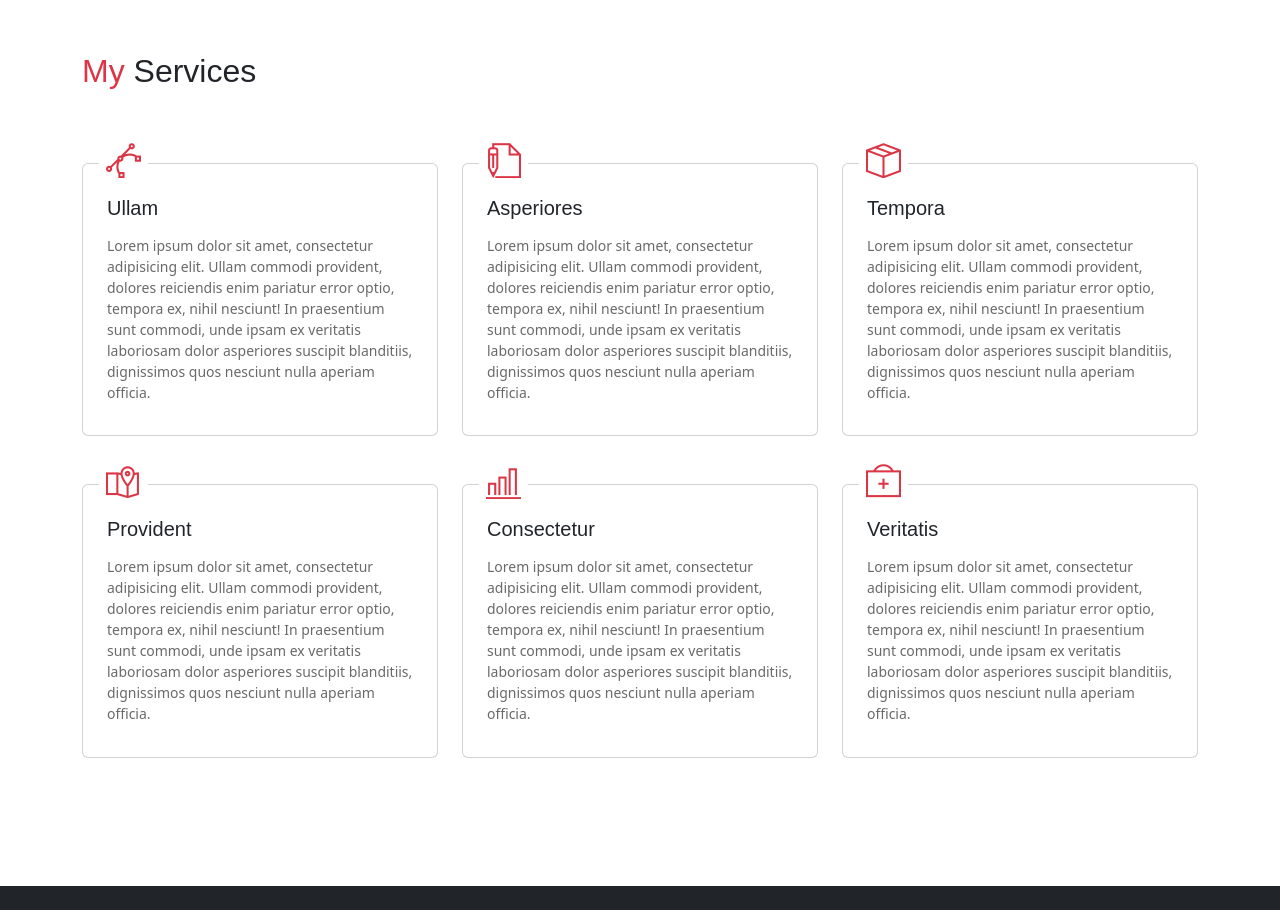
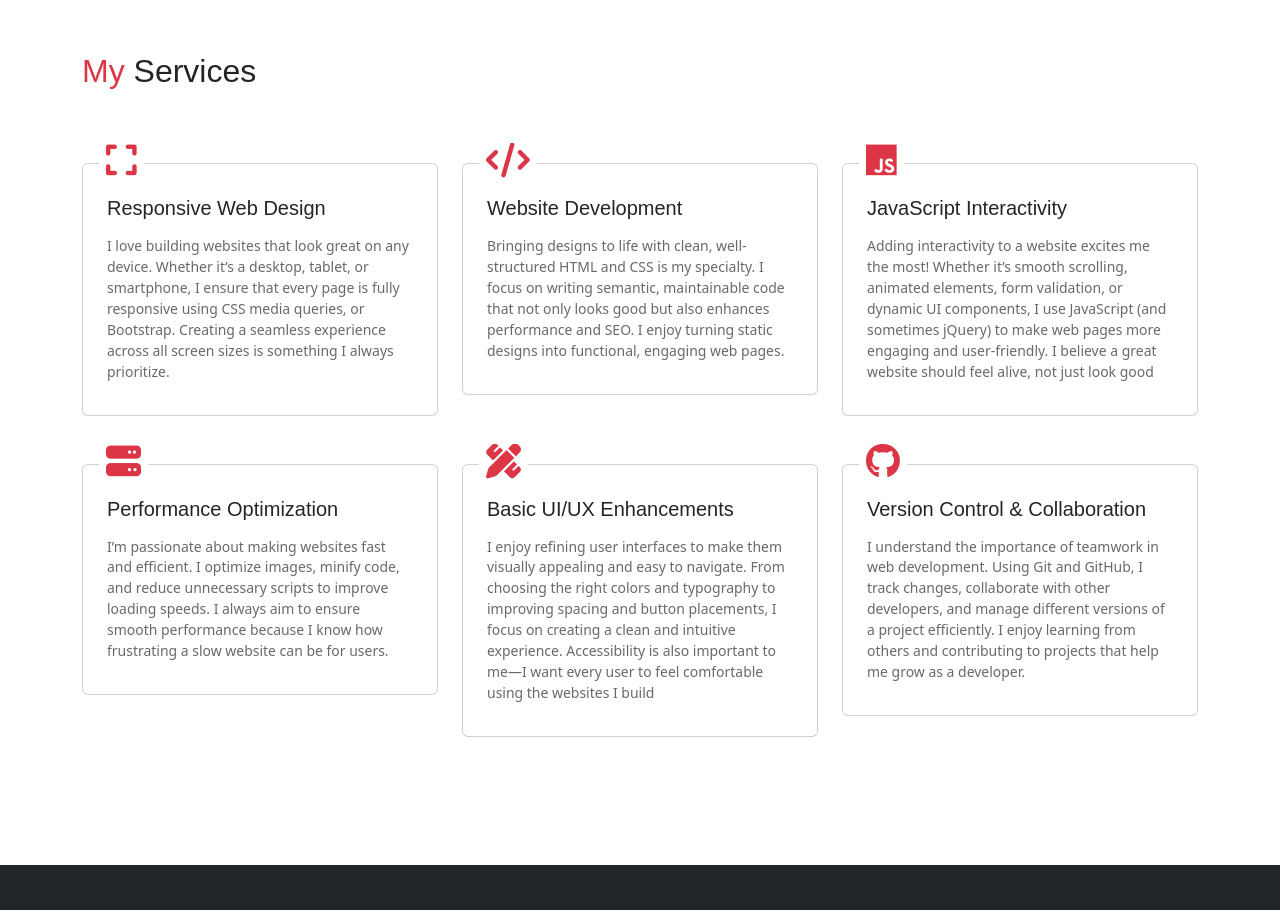
Before and after one commit to Kummirai/portfolio, a website: page public_html/index.html in a window 1280 px wide. Shown: the part 2440-3350 px from the top of the page. Drawn offline with nearby package versions, Linux system fonts and the light colour scheme; some packages are replaced by stand-ins of ours; a small style sheet from the web is missing.

Commit message:
Add services

```diff
--- a/public_html/index.html
+++ b/public_html/index.html
@@ -446,17 +446,19 @@
           <div class="col-md-4 col-sm-6">
             <div class="card mb-5">
               <div class="card-header has-icon">
-                <i class="ti-vector text-danger" aria-hidden="true"></i>
+                <i
+                  class="fa-solid fa-expand text-danger"
+                  aria-hidden="true"
+                ></i>
               </div>
               <div class="card-body px-4 py-3">
-                <h5 class="mb-3 card-title text-dark">Ullam</h5>
+                <h5 class="mb-3 card-title text-dark">Responsive Web Design</h5>
                 <p class="subtitle">
-                  Lorem ipsum dolor sit amet, consectetur adipisicing elit.
-                  Ullam commodi provident, dolores reiciendis enim pariatur
-                  error optio, tempora ex, nihil nesciunt! In praesentium sunt
-                  commodi, unde ipsam ex veritatis laboriosam dolor asperiores
-                  suscipit blanditiis, dignissimos quos nesciunt nulla aperiam
-                  officia.
+                  I love building websites that look great on any device.
+                  Whether it’s a desktop, tablet, or smartphone, I ensure that
+                  every page is fully responsive using CSS media queries, or
+                  Bootstrap. Creating a seamless experience across all screen
+                  sizes is something I always prioritize.
                 </p>
               </div>
             </div>
@@ -464,17 +466,16 @@
           <div class="col-md-4 col-sm-6">
             <div class="card mb-5">
               <div class="card-header has-icon">
-                <i class="ti-write text-danger" aria-hidden="true"></i>
+                <i class="fa-solid fa-code text-danger" aria-hidden="true"></i>
               </div>
               <div class="card-body px-4 py-3">
-                <h5 class="mb-3 card-title text-dark">Asperiores</h5>
+                <h5 class="mb-3 card-title text-dark">Website Development</h5>
                 <p class="subtitle">
-                  Lorem ipsum dolor sit amet, consectetur adipisicing elit.
-                  Ullam commodi provident, dolores reiciendis enim pariatur
-                  error optio, tempora ex, nihil nesciunt! In praesentium sunt
-                  commodi, unde ipsam ex veritatis laboriosam dolor asperiores
-                  suscipit blanditiis, dignissimos quos nesciunt nulla aperiam
-                  officia.
+                  Bringing designs to life with clean, well-structured HTML and
+                  CSS is my specialty. I focus on writing semantic, maintainable
+                  code that not only looks good but also enhances performance
+                  and SEO. I enjoy turning static designs into functional,
+                  engaging web pages.
                 </p>
               </div>
             </div>
@@ -482,17 +483,18 @@
           <div class="col-md-4 col-sm-6">
             <div class="card mb-5">
               <div class="card-header has-icon">
-                <i class="ti-package text-danger" aria-hidden="true"></i>
+                <i class="fa-brands fa-js text-danger" aria-hidden="true"></i>
               </div>
               <div class="card-body px-4 py-3">
-                <h5 class="mb-3 card-title text-dark">Tempora</h5>
+                <h5 class="mb-3 card-title text-dark">
+                  JavaScript Interactivity
+                </h5>
                 <p class="subtitle">
-                  Lorem ipsum dolor sit amet, consectetur adipisicing elit.
-                  Ullam commodi provident, dolores reiciendis enim pariatur
-                  error optio, tempora ex, nihil nesciunt! In praesentium sunt
-                  commodi, unde ipsam ex veritatis laboriosam dolor asperiores
-                  suscipit blanditiis, dignissimos quos nesciunt nulla aperiam
-                  officia.
+                  Adding interactivity to a website excites me the most! Whether
+                  it’s smooth scrolling, animated elements, form validation, or
+                  dynamic UI components, I use JavaScript (and sometimes jQuery)
+                  to make web pages more engaging and user-friendly. I believe a
+                  great website should feel alive, not just look good
                 </p>
               </div>
             </div>
@@ -500,17 +502,21 @@
           <div class="col-md-4 col-sm-6">
             <div class="card mb-5">
               <div class="card-header has-icon">
-                <i class="ti-map-alt text-danger" aria-hidden="true"></i>
+                <i
+                  class="fa-solid fa-server text-danger"
+                  aria-hidden="true"
+                ></i>
               </div>
               <div class="card-body px-4 py-3">
-                <h5 class="mb-3 card-title text-dark">Provident</h5>
+                <h5 class="mb-3 card-title text-dark">
+                  Performance Optimization
+                </h5>
                 <p class="subtitle">
-                  Lorem ipsum dolor sit amet, consectetur adipisicing elit.
-                  Ullam commodi provident, dolores reiciendis enim pariatur
-                  error optio, tempora ex, nihil nesciunt! In praesentium sunt
-                  commodi, unde ipsam ex veritatis laboriosam dolor asperiores
-                  suscipit blanditiis, dignissimos quos nesciunt nulla aperiam
-                  officia.
+                  I’m passionate about making websites fast and efficient. I
+                  optimize images, minify code, and reduce unnecessary scripts
+                  to improve loading speeds. I always aim to ensure smooth
+                  performance because I know how frustrating a slow website can
+                  be for users.
                 </p>
               </div>
             </div>
@@ -518,17 +524,22 @@
           <div class="col-md-4 col-sm-6">
             <div class="card mb-5">
               <div class="card-header has-icon">
-                <i class="ti-bar-chart text-danger" aria-hidden="true"></i>
+                <i
+                  class="fa-solid fa-pen-ruler text-danger"
+                  aria-hidden="true"
+                ></i>
               </div>
               <div class="card-body px-4 py-3">
-                <h5 class="mb-3 card-title text-dark">Consectetur</h5>
+                <h5 class="mb-3 card-title text-dark">
+                  Basic UI/UX Enhancements
+                </h5>
                 <p class="subtitle">
-                  Lorem ipsum dolor sit amet, consectetur adipisicing elit.
-                  Ullam commodi provident, dolores reiciendis enim pariatur
-                  error optio, tempora ex, nihil nesciunt! In praesentium sunt
-                  commodi, unde ipsam ex veritatis laboriosam dolor asperiores
-                  suscipit blanditiis, dignissimos quos nesciunt nulla aperiam
-                  officia.
+                  I enjoy refining user interfaces to make them visually
+                  appealing and easy to navigate. From choosing the right colors
+                  and typography to improving spacing and button placements, I
+                  focus on creating a clean and intuitive experience.
+                  Accessibility is also important to me—I want every user to
+                  feel comfortable using the websites I build
                 </p>
               </div>
             </div>
@@ -536,17 +547,21 @@
           <div class="col-md-4 col-sm-6">
             <div class="card mb-5">
               <div class="card-header has-icon">
-                <i class="ti-support text-danger" aria-hidden="true"></i>
+                <i
+                  class="fa-brands fa-github text-danger"
+                  aria-hidden="true"
+                ></i>
               </div>
               <div class="card-body px-4 py-3">
-                <h5 class="mb-3 card-title text-dark">Veritatis</h5>
+                <h5 class="mb-3 card-title text-dark">
+                  Version Control & Collaboration
+                </h5>
                 <p class="subtitle">
-                  Lorem ipsum dolor sit amet, consectetur adipisicing elit.
-                  Ullam commodi provident, dolores reiciendis enim pariatur
-                  error optio, tempora ex, nihil nesciunt! In praesentium sunt
-                  commodi, unde ipsam ex veritatis laboriosam dolor asperiores
-                  suscipit blanditiis, dignissimos quos nesciunt nulla aperiam
-                  officia.
+                  I understand the importance of teamwork in web development.
+                  Using Git and GitHub, I track changes, collaborate with other
+                  developers, and manage different versions of a project
+                  efficiently. I enjoy learning from others and contributing to
+                  projects that help me grow as a developer.
                 </p>
               </div>
             </div>
```
